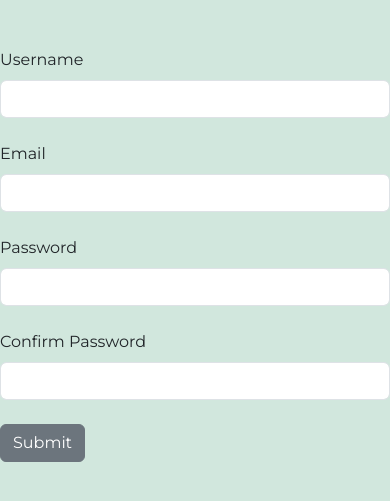
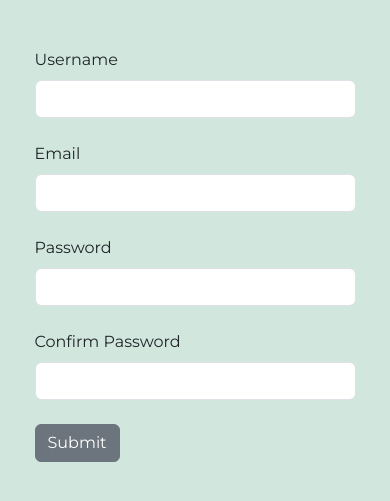
Before and after one commit to DanArthur99/Milestone-Project-3, a Flask app: page /sign_up in a window 390 px wide. Shown: the part 168-669 px from the top of the page. Run offline with Flask 2, Linux system fonts and the light colour scheme; parts of the project's set-up code (start-up, migrations or seed data) failed here and were passed over; some libraries are stand-ins or nearby versions; some web fonts are replaced.

Commit message:
style: bootstrap grid change

```diff
--- a/review_app/templates/sign_up.html
+++ b/review_app/templates/sign_up.html
@@ -10,7 +10,7 @@
 
 
     <div class="row justify-content-center">
-        <form class="col-md-6 mt-5" action="{{ url_for('sign_up') }}" method="POST">
+        <form class="col-10 col-md-6 mt-5" action="{{ url_for('sign_up') }}" method="POST">
             {{ form.hidden_tag() }}
 
             {{ form.username.label(class="form-label") }}
```
